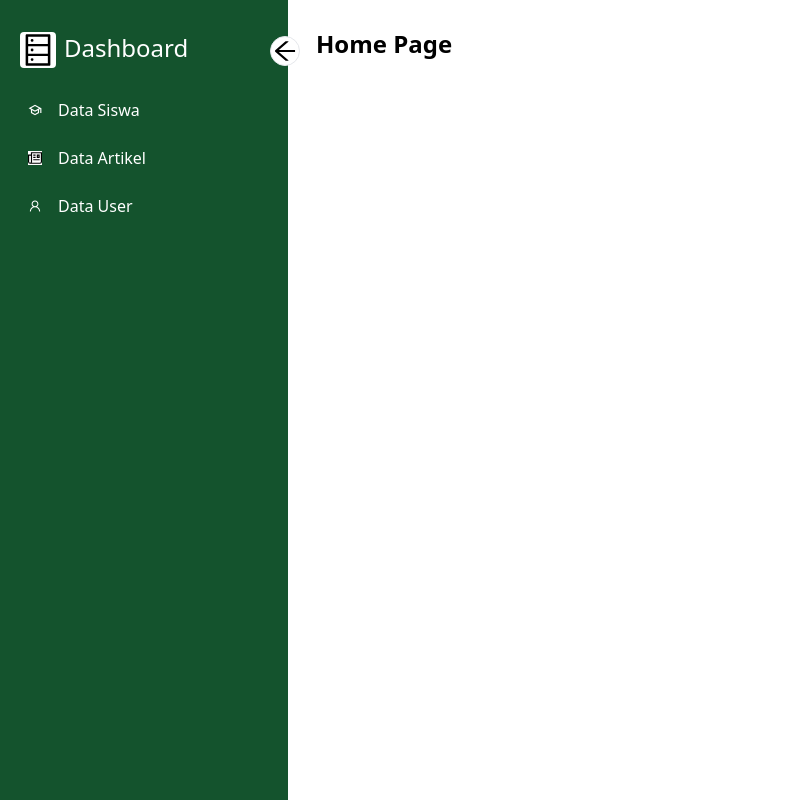
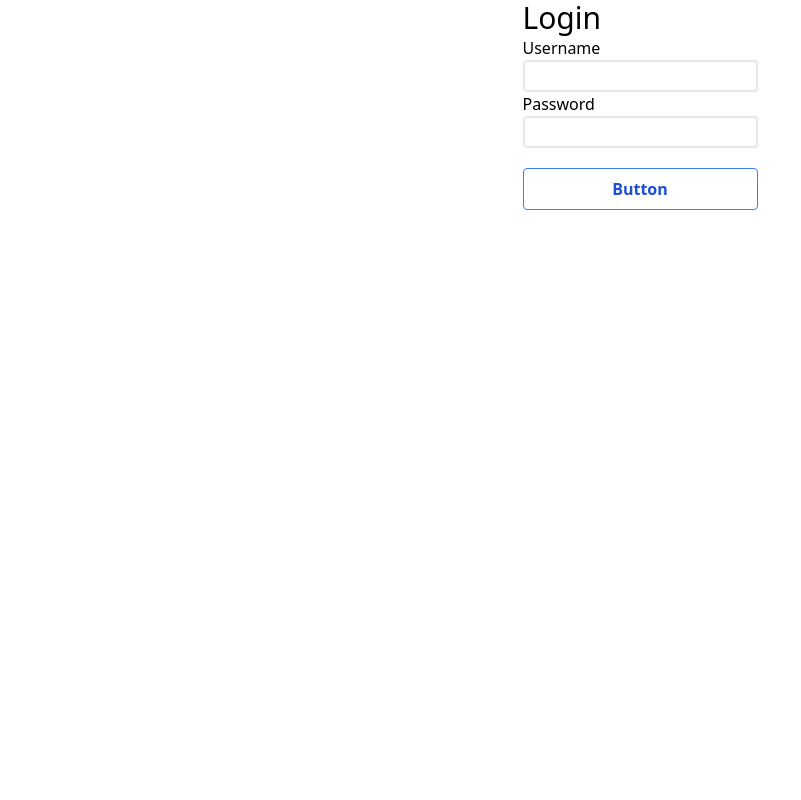
Before and after one commit to ryansomnia/cb-adm-fe, a React (Create React App) app: page / in a window 1280 px wide. Shown: the whole page, without its empty margins (0-801 px from the left). Built offline with nearby package versions, Linux system fonts and the light colour scheme.

Commit message:
login sukses

```diff
--- a/package.json
+++ b/package.json
@@ -6,11 +6,13 @@
     "@testing-library/jest-dom": "^5.16.5",
     "@testing-library/react": "^13.4.0",
     "@testing-library/user-event": "^13.5.0",
+    "axios": "^1.1.3",
     "react": "^18.2.0",
     "react-dom": "^18.2.0",
     "react-icons": "^4.6.0",
     "react-router-dom": "^6.4.2",
     "react-scripts": "5.0.1",
+    "sweetalert2": "^11.6.8",
     "web-vitals": "^2.1.4"
   },
   "scripts": {
--- a/src/App.js
+++ b/src/App.js
@@ -13,7 +13,7 @@ export default function App() {
       return (
         <BrowserRouter>
           <Routes>
-            <Route path="/" element={<Dashboard />}/>
+            <Route path="/" element={<Login />}/>
             <Route path="/login" element={<Login/>}/>
             <Route path="/dashboard" element={<Dashboard/>}/>
             <Route path="/datasiswa" element={<DataSiswa/>}/>
--- a/src/page/Login/Login.js
+++ b/src/page/Login/Login.js
@@ -1,17 +1,69 @@
-import React from 'react'
+import React, { useState } from "react";
+import axios from "axios";
+import Swal from 'sweetalert2'
+import { useNavigate } from "react-router-dom";
 
+export default function Login() {
 
-  export default function Login() {
-    return (
-    //   <div class="p-6 max-w-sm mx-auto bg-white rounded-xl shadow-lg flex items-center space-x-4">
-    //   <div>
-    //     <div class="text-xl font-medium text-black">ChitChat</div>
-    //     <p class="text-slate-500">You have a new message!</p>
-    //   </div>
-    // </div>
-    <div>
+  const api = "http://localhost:3014/user/login";
 
-      <h1>login</h1>
+  const [username, setUsername] =useState("");
+  const [password, setPassword] =useState("");
+
+  const navigate = useNavigate();
+
+  const saveUser = async(e) =>{
+    e.preventDefault();
+        try {
+         let res =  await axios.post(api, {
+            username,
+            password
+          });
+          Swal.fire({
+            position: 'top-end',
+            icon: 'success',
+            title: `Selamat datang <br> ${res.data.data}`,
+            showConfirmButton: false,
+            timer: 1500
+          })
+          navigate("/dashboard")
+        } catch (err) {
+          Swal.fire({
+            icon: 'error',
+            title: 'Oops...',
+            text: 'Anda memasukan Username atau Password yang salah !'
+          })
+          console.log('err',err.response.status);
+        }
+  }
+
+  return (
+    <div className="flex justify-center">
+      <div className="bg-white h-36 w-max">
+        <p className="font-sans text-3xl">Login</p>
+        <form onSubmit={saveUser}>
+          <div className="flex flex-col">
+            <label>Username</label>
+            <input
+              className=" h-8 w-max border-2 rounded "
+              id="username"
+              value={username}
+              onChange={(e)=> setUsername(e.target.value)}
+            ></input>
+            <label>Password</label>
+            <input
+              className=" h-8 w-max border-2 rounded "
+              value={password}
+              onChange={(e)=> setPassword(e.target.value)}
+              id="password"
+              type="password"
+            ></input>
+            <button type="submit" className=" mt-5 bg-transparent hover:bg-blue-500 text-blue-700 font-semibold hover:text-white py-2 px-4 border border-blue-500 hover:border-transparent rounded">
+              Button
+            </button>
+          </div>
+        </form>
+      </div>
     </div>
-    )
-  }
+  );
+}
```
Also changed, not shown: 1 other file (tests, documents, lock files or other folders).
